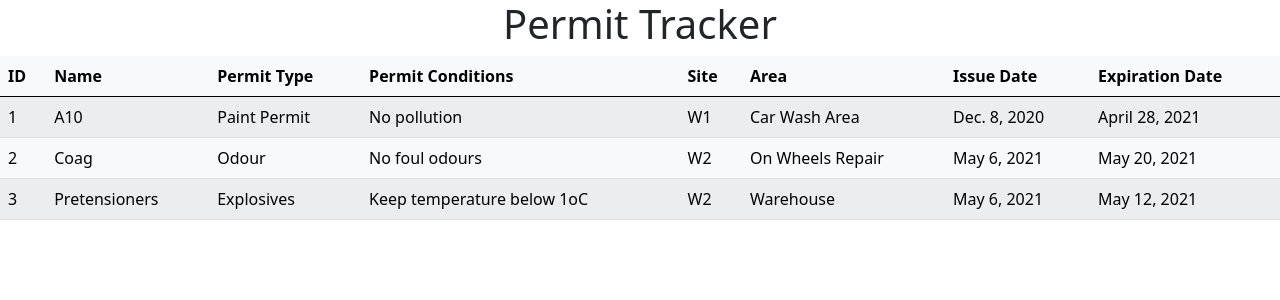
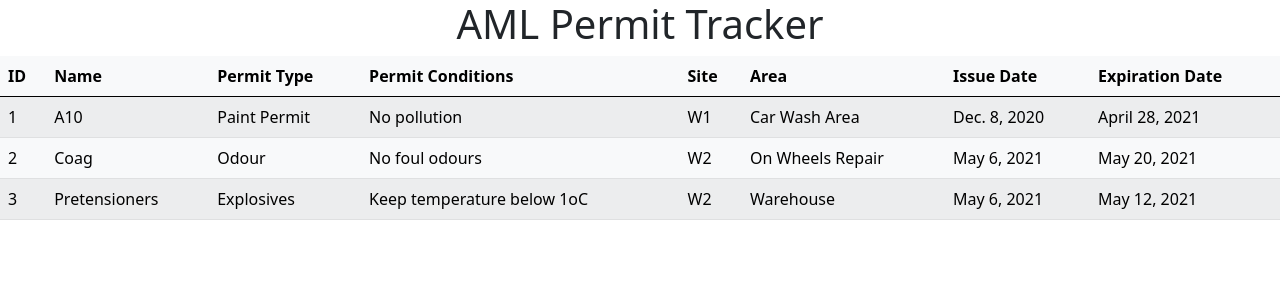
Before and after one commit to teefats/permit_tracker, a Django app: page / in a window 1280 px wide. Shown: the top 300 px of the page. Run offline with Django 3.2, Linux system fonts and the light colour scheme; data comes from the database, SQL or seed files in the repository.

Commit message:
checking

```diff
--- a/permits/permit_tracker/templates/permit_tracker/index.html
+++ b/permits/permit_tracker/templates/permit_tracker/index.html
@@ -9,7 +9,7 @@
 </head>
 <body>
 {% block content %}
-    <h1 class="text-center">Permit Tracker</h1>
+    <h1 class="text-center">AML Permit Tracker</h1>
     <table class="table table-striped table-light table-hover">
         <thead class="thead thead-dark">
         <tr>
```
